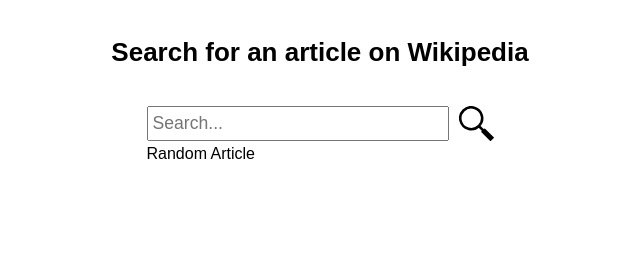
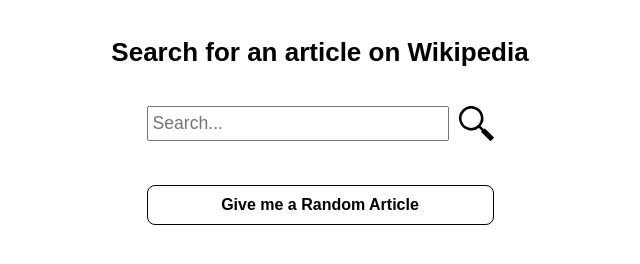
Before and after one commit to bill742/wikipedia-viewer, a website: page index.html in a window 1280 px wide. Shown: the whole page, without its empty margins (320-960 px from the left). Drawn offline with nearby package versions, Linux system fonts and the light colour scheme.

Commit message:
Updating random article functionality and styles

```diff
--- a/assets/sass/styles.sass
+++ b/assets/sass/styles.sass
@@ -24,6 +24,18 @@
     width: 35px
     height: 35px
     cursor: pointer
+
+.random
+    border: 1px solid #000
+    border-radius: 8px
+    cursor: pointer
+    font-weight: bold
+    margin: 40px 0
+    padding: 10px 0
+    text-align: center
+
+    &:hover
+        color: red
 
 .error
     color: red
--- a/css/main.css
+++ b/css/main.css
@@ -1 +1 @@
-.error,h1{text-align:center}body{font-family:Arial,'Helvetica Neue',Helvetica,sans-serif}h1{font-size:26px;padding:20px 0}.search-container{margin:0 auto;display:block;width:347px}.search-box{font-size:1.1em;margin-right:10px;padding:5px 4px;float:left;width:290px}img.search-btn{width:35px;height:35px;cursor:pointer}.error{color:red;font-weight:700}.output-visible{padding:30px;width:80%;margin:20px auto;display:block;border:1px solid #000}.output p{display:none}.output p.read-more,.output p:first-child{display:block}.output p.read-more a{color:#000;text-decoration:underline}.output p.read-more a:hover{text-decoration:none}
+.error,.random:hover{color:red}.error,.random{font-weight:700;text-align:center}.error,.random,h1{text-align:center}body{font-family:Arial,'Helvetica Neue',Helvetica,sans-serif}h1{font-size:26px;padding:20px 0}.search-container{margin:0 auto;display:block;width:347px}.search-box{font-size:1.1em;margin-right:10px;padding:5px 4px;float:left;width:290px}img.search-btn{width:35px;height:35px;cursor:pointer}.random{border:1px solid #000;border-radius:8px;cursor:pointer;margin:40px 0;padding:10px 0}.output-visible{padding:30px;width:80%;margin:20px auto;display:block;border:1px solid #000}.output p{display:none}.output p.read-more,.output p:first-child{display:block}.output p.read-more a{color:#000;text-decoration:underline}.output p.read-more a:hover{text-decoration:none}
--- a/index.html
+++ b/index.html
@@ -13,7 +13,7 @@
   <div class="search-container">
       <input type="text" name="search" id="search" class="search-box" placeholder="Search..." value="">
       <img src="images/magnifying-glass.svg" class="search-btn" onclick="searchArticle(search);">
-      <div id="random" class="random">Random Article</div>
+      <div id="random" class="random">Give me a Random Article</div>
   </div>
 
   <div id ="output" class="output"> </div>
```
Also changed, not shown: assets/js/main.js (+16 -9 lines), js/scripts.js (+1 -1 lines), assets/css/styles.css.
